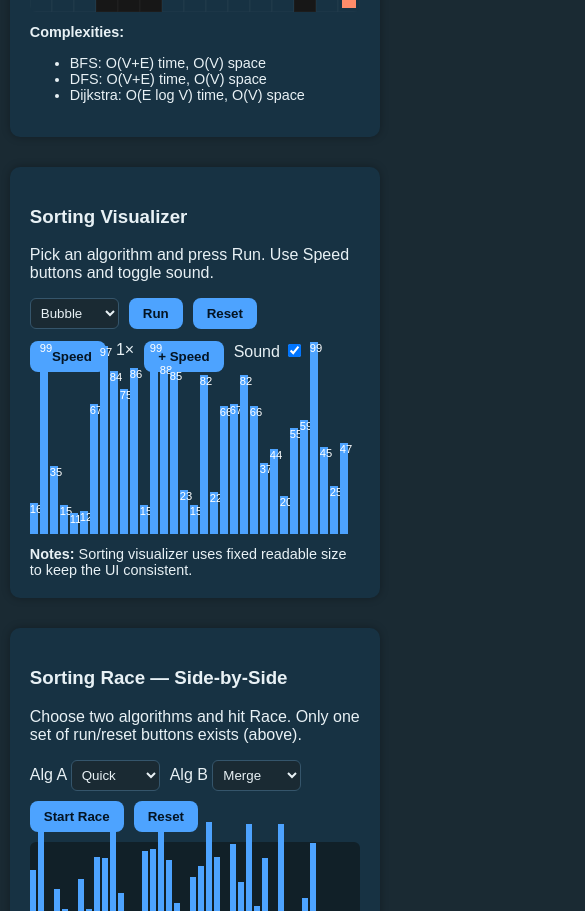
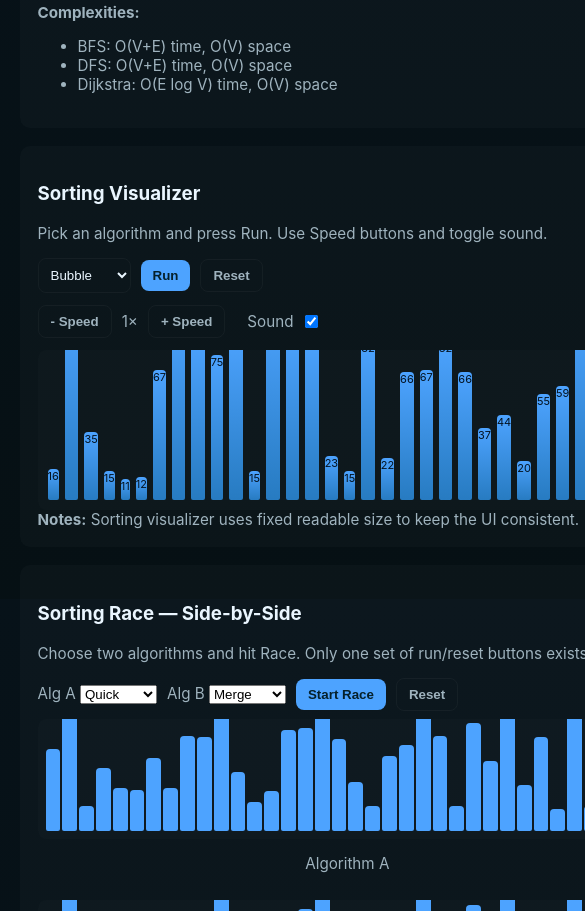
Before and after one commit to wchaudDebugging/wchaudDebugging.github.io, a plain HTML site: page index.html in a window 390 px wide. Shown: the part 1089-2000 px from the top of the page, 585 px wide, since content can reach past the window. Drawn offline with Linux system fonts and the light colour scheme.

Commit message:
Refactor CSS for a minimal elegant theme

```diff
--- a/styles.css
+++ b/styles.css
@@ -1,189 +1,90 @@
-/* ===========================================
-   GLOBAL
-=========================================== */
-body {
-  margin: 0;
-  background: #1a2a33;
-  font-family: Arial, sans-serif;
-  color: #e8f1f5;
+/* Minimal Elegant theme — clean, readable, professional */
+
+/* Reset & variables */
+:root {
+  --bg: #0b1114;
+  --panel: #0f1b21;
+  --muted: #9fb3be;
+  --accent: #4da3ff;
+  --glass: rgba(255,255,255,0.03);
+  --card-radius: 12px;
+  --max-width: 980px;
 }
 
-.wrap {
-  width: 90%;
-  max-width: 900px;
-  margin: 0 auto;
-  padding-bottom: 80px;
+* { box-sizing: border-box; -webkit-font-smoothing: antialiased; -moz-osx-font-smoothing: grayscale; }
+html,body { margin:0; padding:0; height:100%; background: linear-gradient(180deg,#071219 0%,#061014 100%); color:#eaf6ff; font-family: Inter, system-ui, -apple-system, "Segoe UI", Roboto, "Helvetica Neue", Arial; }
+
+/* Layout wrapper */
+.wrap { width: 90%; max-width: var(--max-width); margin: 0 auto; }
+
+/* Top nav */
+.topnav { position: sticky; top:0; backdrop-filter: blur(6px); background: rgba(6,10,12,0.35); border-bottom: 1px solid rgba(255,255,255,0.02); z-index: 30; }
+.nav-inner { display:flex; align-items:center; justify-content:space-between; padding:10px 0; }
+.brand { display:flex; align-items:center; gap:10px; }
+.nav-avatar { width:36px; height:36px; border-radius:50%; object-fit:cover; border:1px solid rgba(255,255,255,0.04); }
+.brand-name { font-weight:700; letter-spacing:0.2px; }
+.nav-links a { color:var(--muted); margin-left:16px; text-decoration:none; font-size:0.95rem; }
+
+/* HERO */
+.hero { padding: 36px 0; }
+.hero-inner { display:flex; gap:24px; align-items:center; }
+.hero-left { flex:1; }
+.hero-right { width:150px; }
+.hero h1 { margin:0 0 6px; font-size:34px; font-weight:700; }
+.hero-lead { margin:0 0 12px; color:var(--muted); line-height:1.45; max-width:60ch; }
+.hero-avatar { width:150px; height:150px; object-fit:cover; border-radius:14px; border: 2px solid rgba(255,255,255,0.03); }
+
+/* Panels & cards */
+.panel { margin-bottom:22px; }
+.panel-inner { background: var(--panel); padding:18px; border-radius: var(--card-radius); box-shadow: 0 6px 24px rgba(2,6,10,0.6); }
+.panel-grid { display:grid; grid-template-columns: 1fr; gap:18px; }
+.card { background: rgba(255,255,255,0.02); padding:18px; border-radius:10px; }
+
+/* Grid for visualizers — single column on desktop but cards are contained */
+@media(min-width:1100px) {
+  .panel-grid { grid-template-columns: 1fr 420px; grid-auto-rows: min-content; gap:22px; }
+  .card:nth-child(2) { grid-column: span 1; }
 }
 
-/* ===========================================
-   HEADER
-=========================================== */
-.header {
-  text-align: center;
-  padding: 40px 0;
-  background: #142028;
-  margin-bottom: 25px;
+/* Controls */
+.controls { display:flex; gap:10px; flex-wrap:wrap; align-items:center; margin-bottom:12px; }
+.controls.small { margin-top:6px; }
+.select-inline select { padding:8px; border-radius:8px; background:transparent; color: #eaf6ff; border:1px solid rgba(255,255,255,0.04); }
+.btn { background:var(--accent); border:none; color:#05202a; padding:8px 12px; border-radius:8px; font-weight:600; cursor:pointer; }
+.btn.ghost { background:transparent; color:var(--muted); border:1px solid rgba(255,255,255,0.04); }
+.sound-inline { display:flex; align-items:center; gap:8px; margin-left:12px; }
+
+/* Maze canvas */
+.maze-canvas { display:block; width:100%; max-width:330px; height:auto; margin:10px 0; border-radius:8px; border:1px solid rgba(255,255,255,0.03); background:#050707; }
+
+/* Sorting bars */
+.bars { display:flex; gap:6px; align-items:flex-end; height:200px; background:rgba(255,255,255,0.01); padding:10px; border-radius:8px; overflow:hidden; }
+.bar { background: linear-gradient(180deg,var(--accent), #277bc1); width: 100%; flex:1; border-radius:4px 4px 2px 2px; text-align:center; color:#041423; font-size:11px; padding-bottom:4px; }
+
+/* Race layout */
+.race-header-controls { margin-bottom:8px; display:flex; gap:10px; align-items:center; flex-wrap:wrap; }
+.race-container { display:flex; gap:12px; justify-content:space-between; }
+.race-column { flex:1; min-width:220px; }
+.race-bars { height:160px; background:rgba(255,255,255,0.01); display:flex; align-items:flex-end; gap:2px; padding:8px; border-radius:8px; overflow:hidden; }
+.race-bars .bar { width:6px; background:var(--accent); }
+
+/* Info and muted */
+.muted { color: var(--muted); font-size:0.95rem; }
+.center { text-align:center; }
+
+/* Experience & skills */
+.small-panels .exp-grid { display:flex; gap:12px; flex-wrap:wrap; margin-top:8px; }
+.exp-card { background: rgba(255,255,255,0.01); padding:12px; border-radius:8px; width:100%; }
+
+/* Footer */
+.site-footer { padding:18px 0; margin-top:24px; border-top:1px solid rgba(255,255,255,0.02); text-align:center; color:var(--muted); }
+
+/* Responsive adjustments */
+@media (max-width: 900px) {
+  .hero-inner { flex-direction:column-reverse; align-items:center; text-align:center; gap:14px; }
+  .hero-right { width:120px; }
+  .panel-grid { grid-template-columns: 1fr; }
+  .race-container { flex-direction:column; }
+  .bars { height:160px; }
+  .race-bars { height:120px; }
 }
-
-.profile-img {
-  width: 110px;
-  height: 110px;
-  border-radius: 50%;
-  object-fit: cover;
-  margin-bottom: 12px;
-}
-
-/* ===========================================
-   CARDS
-=========================================== */
-.card {
-  background: #173243;
-  padding: 20px;
-  border-radius: 10px;
-  margin-bottom: 30px;
-  box-shadow: 0 0 8px rgba(0,0,0,0.3);
-}
-
-.card h2 {
-  margin-top: 0;
-}
-
-/* ===========================================
-   CONTROLS
-=========================================== */
-.controls {
-  display: flex;
-  flex-wrap: wrap;
-  gap: 10px;
-  margin-bottom: 12px;
-}
-
-button {
-  background: #4da3ff;
-  border: none;
-  padding: 8px 14px;
-  border-radius: 8px;
-  cursor: pointer;
-  color: #041423;
-  font-weight: bold;
-}
-
-button:hover {
-  background: #76bcff;
-}
-
-select {
-  padding: 6px;
-  border-radius: 6px;
-  background: #1a2a33;
-  color: #e8f1f5;
-  border: 1px solid #35556b;
-}
-
-.sound-label {
-  display: flex;
-  align-items: center;
-  gap: 5px;
-}
-
-/* ===========================================
-   MAZE
-=========================================== */
-#mazeCanvas {
-  display: block;
-  margin: 0 auto;
-  border-radius: 6px;
-  background: #173243;
-}
-
-/* ===========================================
-   SORTING VISUALIZER
-=========================================== */
-.bars {
-  width: 100%;
-  height: 200px;
-  display: flex;
-  align-items: flex-end;
-  gap: 2px;
-}
-
-.bar {
-  background: #4da3ff;
-  width: 8px;
-  text-align: center;
-  font-size: 0.7em;
-  color: #fff;
-}
-
-/* ===========================================
-   SORTING RACE
-=========================================== */
-.race-header-controls {
-  margin-bottom: 10px;
-}
-
-.race-container {
-  width: 100%;
-}
-
-.race-row {
-  display: flex;
-  gap: 26px;
-  justify-content: space-between;
-}
-
-.race-col {
-  flex: 1;
-}
-
-.race-bars {
-  height: 160px;
-  display: flex;
-  align-items: flex-end;
-  gap: 2px;
-  background: #112028;
-  border-radius: 6px;
-  margin-top: 10px;
-}
-
-.race-bars .bar {
-  width: 6px;
-  background: #4da3ff;
-}
-
-#raceWinner {
-  margin-top: 15px;
-  font-size: 1.2rem;
-  text-align: center;
-  color: #9be8ff;
-}
-
-/* ===========================================
-   INFO BOX
-=========================================== */
-.info {
-  margin-top: 12px;
-  font-size: 0.9rem;
-}
-
-/* ===========================================
-   MOBILE RESPONSIVE
-=========================================== */
-@media (max-width: 480px) {
-  .wrap {
-    width: 95%;
-  }
-
-  .race-row {
-    flex-direction: column;
-    gap: 20px;
-  }
-
-  .bars {
-    height: 150px;
-  }
-
-  .race-bars {
-    height: 110px;
-  }
-}
```
